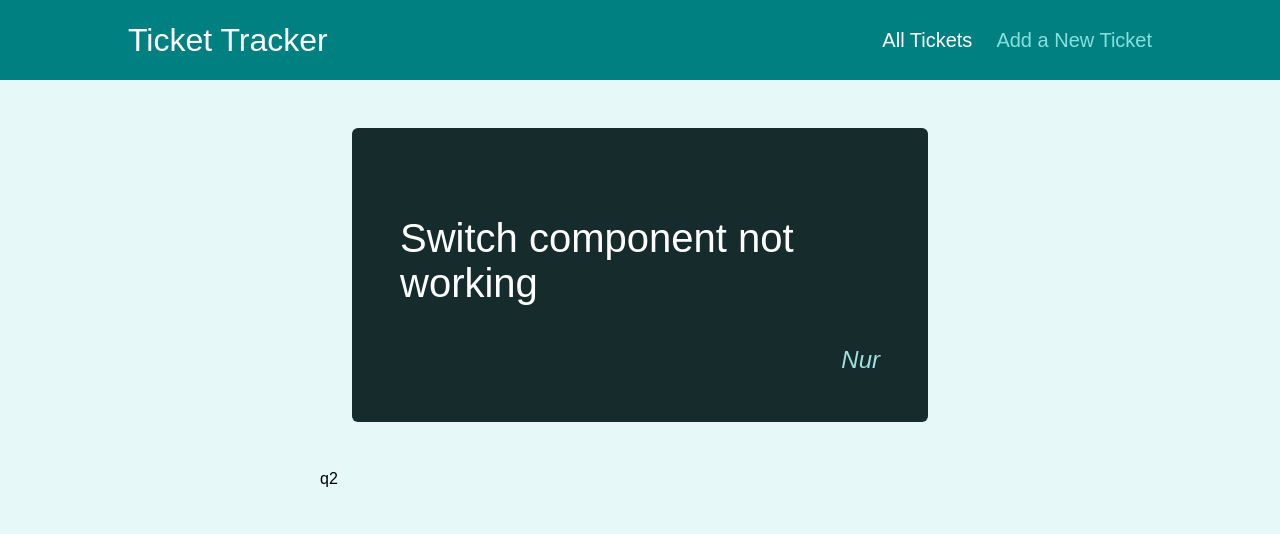
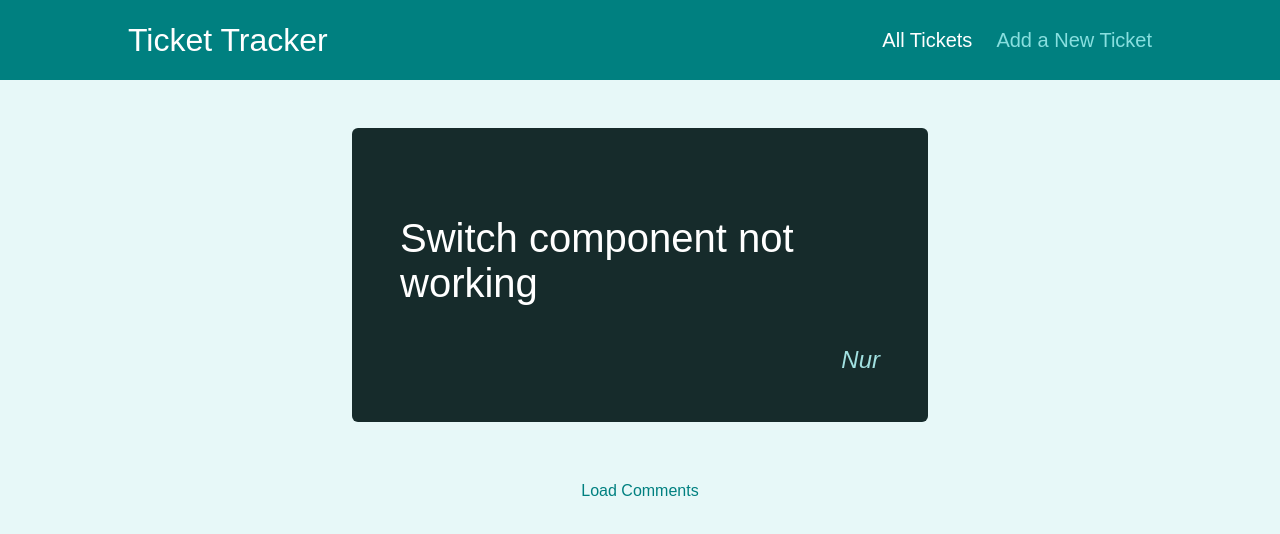
Before and after one commit to jacobpclouse/Ticket-Tracker, a React (Create React App) app: page /tickets/q2 in a window 1280 px wide. Shown: the top 534 px of the page. Built offline with nearby package versions, Linux system fonts and the light colour scheme.

Commit message:
Added ticket sort and load comment featues

```diff
--- a/src/App.js
+++ b/src/App.js
@@ -1,4 +1,3 @@
-import { Navigate } from "react-router-dom";
 import { Route, Routes } from "react-router-dom";
 import AllTickets from "./pages/AllTickets";
 import NewTickets from "./pages/NewTickets";
@@ -13,9 +12,8 @@ function App() {
         <Route exact path="/" element={<AllTickets />}></Route>
         <Route exact path="tickets" element={<AllTickets />}></Route>
         <Route path="tickets/:ticketID" element={<TicketDetail />}>
-          {/* <Route path="comments" element={<Comments />}></Route> */}
+          <Route path="comments" element={<Comments />}></Route>
         </Route>
-        <Route path="tickets/:ticketID/comments" element={<Comments />} />
         <Route path="new-ticket" element={<NewTickets />}></Route>
         <Route path="*" element={<Errorpage />} />
       </Routes>
--- a/src/components/tickets/TicketList.js
+++ b/src/components/tickets/TicketList.js
@@ -1,13 +1,42 @@
 import { Fragment } from "react";
+import { useNavigate, useLocation } from "react-router-dom";
 
 import TicketItem from "./TicketItem";
 import classes from "./TicketList.module.css";
 
+const sortTickets = (tickets, ascending) => {
+  return tickets.sort((ticketA, ticketB) => {
+    if (ascending) {
+      return ticketA.id > ticketB.id ? 1 : -1;
+    } else {
+      return ticketA.id < ticketB.id ? 1 : -1;
+    }
+  });
+};
+
 const TicketList = (props) => {
+  const navigate = useNavigate();
+  const location = useLocation();
+
+  const queryParams = new URLSearchParams(location.search);
+
+  const isSortingAscending = queryParams.get("sort") === "asc";
+
+  const sortedTickets = sortTickets(props.tickets, isSortingAscending);
+
+  const changeSortingHandler = () => {
+    navigate("/tickets?sort=" + (isSortingAscending ? "desc" : "asc"));
+  };
+
   return (
     <Fragment>
+      <div className={classes.sorting}>
+        <button onClick={changeSortingHandler}>
+          Sort {isSortingAscending ? "desc" : "asc"}
+        </button>
+      </div>
       <ul className={classes.list}>
-        {props.tickets.map((ticket) => (
+        {sortedTickets.map((ticket) => (
           <TicketItem
             key={ticket.id}
             id={ticket.id}
--- a/src/pages/TicketDetail.js
+++ b/src/pages/TicketDetail.js
@@ -1,9 +1,8 @@
 import { Fragment } from "react";
-import { Route } from "react-router-dom";
+import { Link, Outlet } from "react-router-dom";
 import { useParams } from "react-router-dom";
-import Comments from "../components/comments/Comments";
 import HighlightedTicket from "../components/tickets/HighlightedTicket";
-
+import { useMatch } from "react-router-dom";
 const Dummy_Tickets = [
   { id: "t1", author: "Yas", text: "Problems with using react router v5" },
   { id: "q2", author: "Nur", text: "Switch component not working" },
@@ -20,12 +19,13 @@ const TicketDetail = () => {
 
   return (
     <Fragment>
-      <HighlightedTicket
-        text={ticket.text}
-        author={ticket.author}
-      ></HighlightedTicket>
-      <p>{params.ticketID}</p>
-      {/* <Route path="/tickets/:ticketID/comments" element={<Comments />}></Route> */}
+      <HighlightedTicket text={ticket.text} author={ticket.author} />
+      <div className="centered">
+        <Link className="btn--flat" to="comments">
+          Load Comments
+        </Link>
+      </div>
+      <Outlet />
     </Fragment>
   );
 };
```
